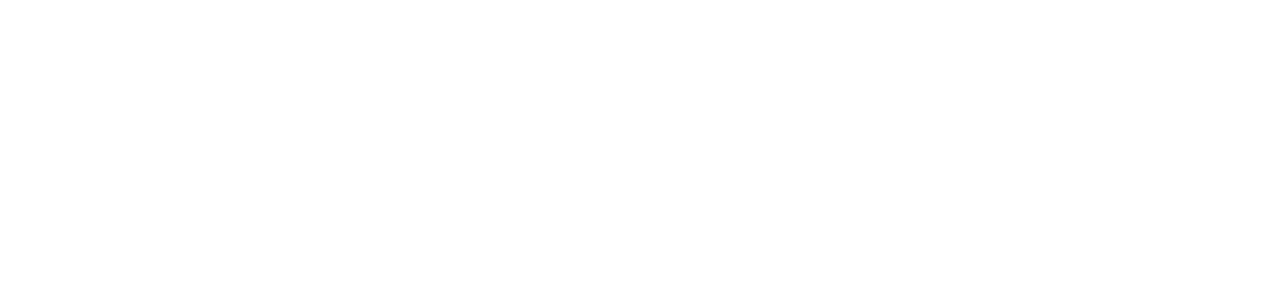
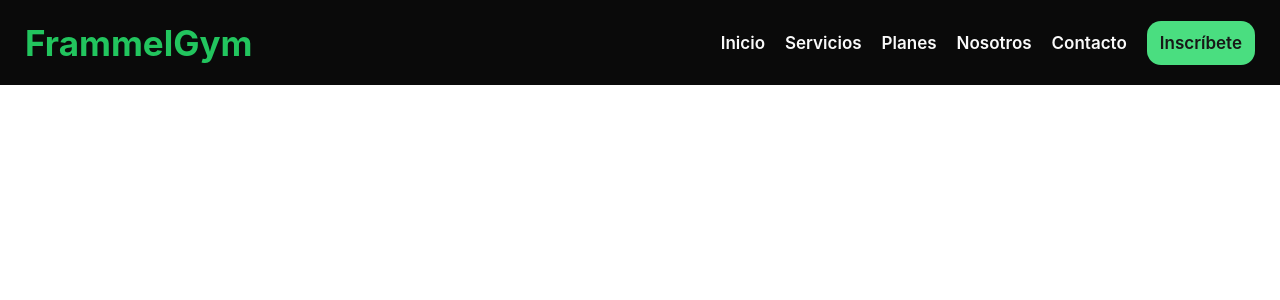
Before and after one commit to yepetopg/FrammelGym, a React (Create React App) app: page / in a window 1280 px wide. Shown: the top 300 px of the page. Built offline with nearby package versions, Linux system fonts and the light colour scheme.

Commit message:
feat(navbar): Crear el diseño inicial del navbar

```diff
--- a/package.json
+++ b/package.json
@@ -9,6 +9,7 @@
     "@testing-library/user-event": "^13.5.0",
     "react": "^19.2.7",
     "react-dom": "^19.2.7",
+    "react-router": "^8.2.0",
     "react-scripts": "5.0.1",
     "web-vitals": "^2.1.4"
   },
--- a/src/App.js
+++ b/src/App.js
@@ -1,8 +1,16 @@
+import { BrowserRouter, Route, Routes } from 'react-router';
+import HomePage from './features/Home/pages/HomePage';
 import './index.css'
 
 function App() {
   return (
-    <></>
+    <>
+      <BrowserRouter>
+        <Routes>
+          <Route path='/' element={<HomePage />}/>
+        </Routes>
+      </BrowserRouter>
+    </>
   )
 }
 
--- /dev/null
+++ b/src/features/Home/pages/HomePage.jsx
@@ -0,0 +1,9 @@
+import { NavBar } from "../../../shared/components/layout/NavBar/NavBar";
+
+export default function HomePage() {
+    return (
+        <>
+            <NavBar></NavBar>
+        </>
+    )
+}
--- /dev/null
+++ b/src/shared/components/layout/NavBar/NavBar.jsx
@@ -0,0 +1,19 @@
+import { NavItem } from "../../ui/NavItem/NavItem"
+import navBarStyle from './navbar.module.css'
+
+export const NavBar = () => {
+    return(
+        <nav className={navBarStyle.navBar}>
+            <h2>FrammelGym</h2>
+
+            <ul>
+                <NavItem text={"Inicio"} href={"/"} cta={false}/>
+                <NavItem text={"Servicios"} href={"/"}/>
+                <NavItem text={"Planes"} href={"/"}/>
+                <NavItem text={"Nosotros"} href={"/"}/>
+                <NavItem text={"Contacto"} href={"/"}/>
+                <NavItem text={"Inscríbete"} href={"/"} cta={true}/>
+            </ul>
+        </nav>
+    )
+}
--- /dev/null
+++ b/src/shared/components/layout/NavBar/navbar.module.css
@@ -0,0 +1,27 @@
+.navBar {
+    display: flex;
+    flex-direction: row;
+    justify-content: space-between;
+    width: 100vw;
+    height: 85px;
+    background-color: var(--neutral-950);
+    color: var(--neutral-50);
+    align-items: center;
+    margin-top: 0;
+}
+
+.navBar h2 {
+    font-size: 35px;
+    color: var(--primary-500);
+    margin-left: 25px;
+    font-family: var(--font-body);
+    font-weight: 700;
+}
+
+.navBar ul {
+    margin-right: 25px;
+    display: flex;
+    flex-direction: row;
+    justify-content: space-around;
+    gap: 20px;
+}
--- /dev/null
+++ b/src/shared/components/ui/NavItem/NavItem.jsx
@@ -0,0 +1,8 @@
+import { Link } from "react-router"
+import navItemStyles from './navitem.module.css'
+
+export const NavItem = ({text, href, cta}) => {
+    return (
+        <li className={`${navItemStyles.navItem} ${cta ? navItemStyles.cta : ''}`}><Link to={href}>{text}</Link></li>
+    )
+}
--- /dev/null
+++ b/src/shared/components/ui/NavItem/navitem.module.css
@@ -0,0 +1,56 @@
+.navItem{
+    list-style: none;
+    position: relative;
+}
+
+.navItem a {
+    color: var(--neutral-50);
+    text-decoration: none;
+    font-size: 17px;
+    font-family: var(--font-body);
+    font-weight: 600;
+}
+
+.navItem a:hover {
+    color: var(--primary-400);
+    text-shadow: 0px 0px 3px var(--primary-300);
+}
+
+.cta a {
+    color: var(--neutral-900);
+    background-color: var(--primary-400);
+    padding: 12px 13px;
+    border-radius: 14px;
+    transition: box-shadow 0.15s ease-in-out;
+}
+
+.cta a:hover {
+    background-color: var(--primary-400);
+    color: var(--neutral-900);
+    box-shadow: 0px 0px 10px 6px var(--primary-500);
+}
+
+.navItem::after {
+    content: '';
+    position: absolute;
+    top: 20px;
+    left: 0;
+    width: 0;
+    height: 3px;
+    background-color: var(--primary-500);
+
+    transition: width 0.12s ease-in-out;
+    border-radius: 10px;
+}
+
+.navItem:hover::after {
+    width: 100%;
+    box-shadow: 0px 0px 10px 1px var(--primary-400);
+}
+
+.cta:hover::after {
+    content: '';
+    position: absolute;
+    background-color: transparent;
+    width: 0;
+}
```
Also changed, not shown: 1 other file (tests, documents, lock files or other folders).
